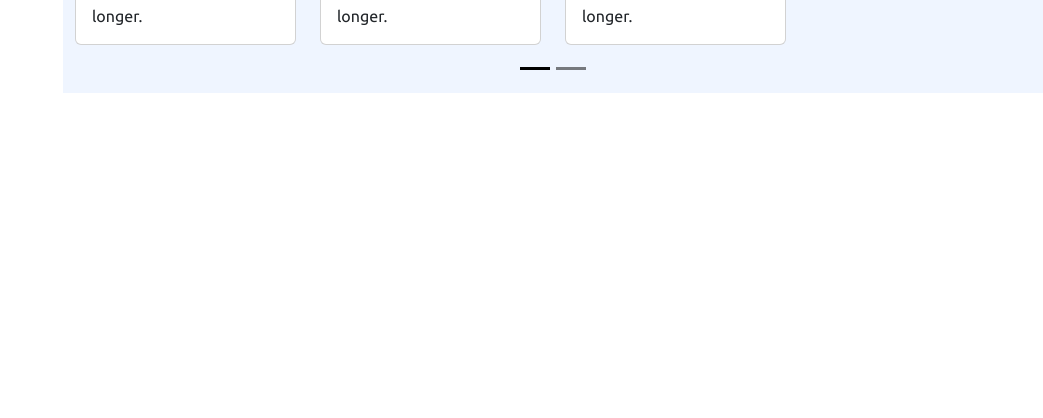
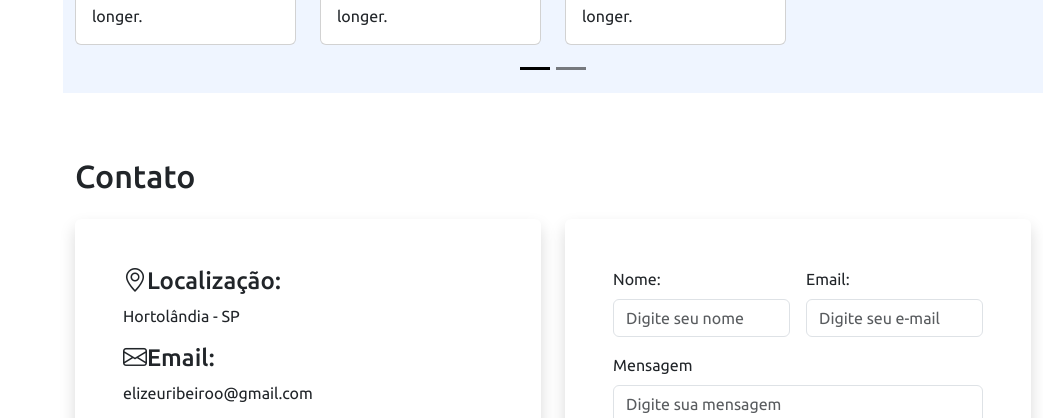
Before and after one commit to elizeurjr/zeuxz-portifolio, a Python web app: template templates/index.html in a window 1280 px wide. Shown: the part 4072-4490 px from the top of the page, without its empty margins (237-1280 px from the left). Before the commit the page ends 4165 px from the top, so only its background shows below. Run offline with Jinja, Linux system fonts and the light colour scheme; the template is opened without the code that fills it, so the values that code supplies are empty; some libraries are stand-ins or nearby versions.

Commit message:
feat: include new contact section

```diff
--- a/templates/index.html
+++ b/templates/index.html
@@ -448,6 +448,59 @@
 
       </div>
     </section>
+
+    <section class="pt-5 pb-5" id="contato">
+
+      <div class="container mb-5">
+          <h2 class="pt-3 pb-3">Contato</h2>
+
+          <div class="row">
+
+            <div class="col md-5">
+              <div class="card p-5 shadow border-0">
+                <div class="endereco">
+                  <h4><i class="bi bi-geo-alt"></i>Localização:</h4>
+                  <p>Hortolândia - SP</p>
+                </div>
+                <div class="email">
+                  <h4><i class="bi bi-envelope"></i>Email:</h4>
+                  <p>elizeuribeiroo@gmail.com</p>
+                </div>
+
+                <iframe src="https://www.google.com/maps/embed?pb=!1m18!1m12!1m3!1d72830.48900977003!2d-47.250197984062424!3d-22.876945013529376!2m3!1f0!2f0!3f0!3m2!1i1024!2i768!4f13.1!3m3!1m2!1s0x94c8b95bfb508f39%3A0x1ce857c1058169b4!2sHortol%C3%A2ndia%2C%20SP!5e1!3m2!1spt-BR!2sbr!4v1722980343870!5m2!1spt-BR!2sbr" width="400" height="300" style="border:0;" allowfullscreen="" loading="lazy" referrerpolicy="no-referrer-when-downgrade" class="w-100"></iframe>
+
+              </div>
+            </div>
+            <div class="col md-7 mt-5 mt-md-0">
+              <div class="card p-5 h-100 shadow border-0">
+
+                <form class="row g-3">
+                  <div class="col-md-6">
+                    <label for="nome" class="form-label">Nome:</label>
+                    <input type="text" class="form-control" id="nome" name="nome" placeholder="Digite seu nome">
+                  </div>
+                  <div class="col-md-6">
+                    <label for="email" class="form-label">Email:</label>
+                    <input type="email" class="form-control" id="email" placeholder="Digite seu e-mail">
+                  </div>
+
+
+                  <div class="col-12">
+                    <label for="mensagem" class="form-label">Mensagem</label>
+                    <textarea type="text" class="form-control" id="mensagem" name="mensagem" rows="10" placeholder="Digite sua mensagem"></textarea>
+                  </div>
+
+
+                  <div class="col-12 d-flex justify-content-center mt-4">
+                    <button type="submit" class="btn btn-outline-primary">Enviar mensagem</button>
+                  </div>
+                </form>
+
+              </div>
+            </div>
+          </div>
+      </div>
+    </section>
   </main>
 
   <script src="../static/bootstrap/js/bootstrap.bundle.min.js"></script>
```
